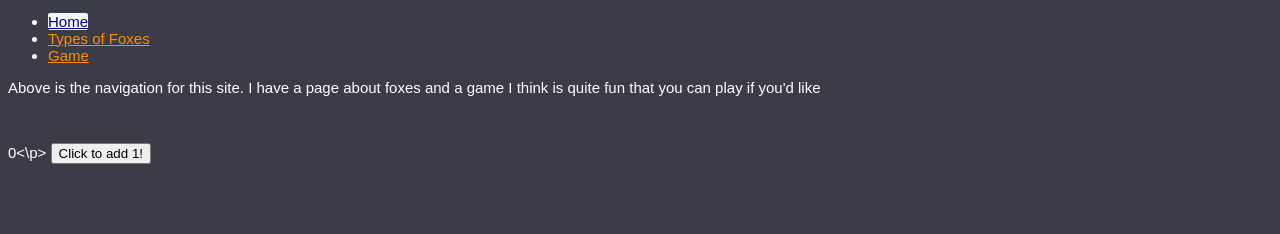
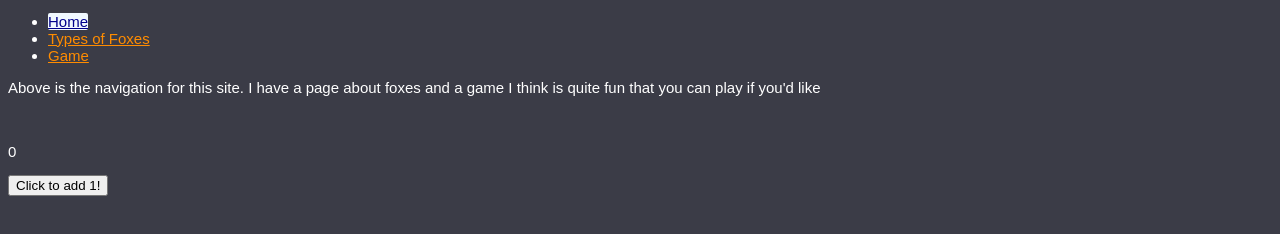
Before and after one commit to Shizukuarch/Project4, a plain HTML site: page index.html in a window 1280 px wide. Shown: the part 74-308 px from the top of the page. Drawn offline with Linux system fonts and the light colour scheme.

Commit message:
Update index.html

```diff
--- a/index.html
+++ b/index.html
@@ -20,7 +20,7 @@
 
   <main>
 	  <p>Above is the navigation for this site. I have a page about foxes and a game I think is quite fun that you can play if you'd like</p><br>
-	  <p id="counter">0<\p>
+	  <p id="counter">0</p>
 	  <button onclick="countup()">Click to add 1!</button>
 	  <script>
 		  let count = 0;
```
